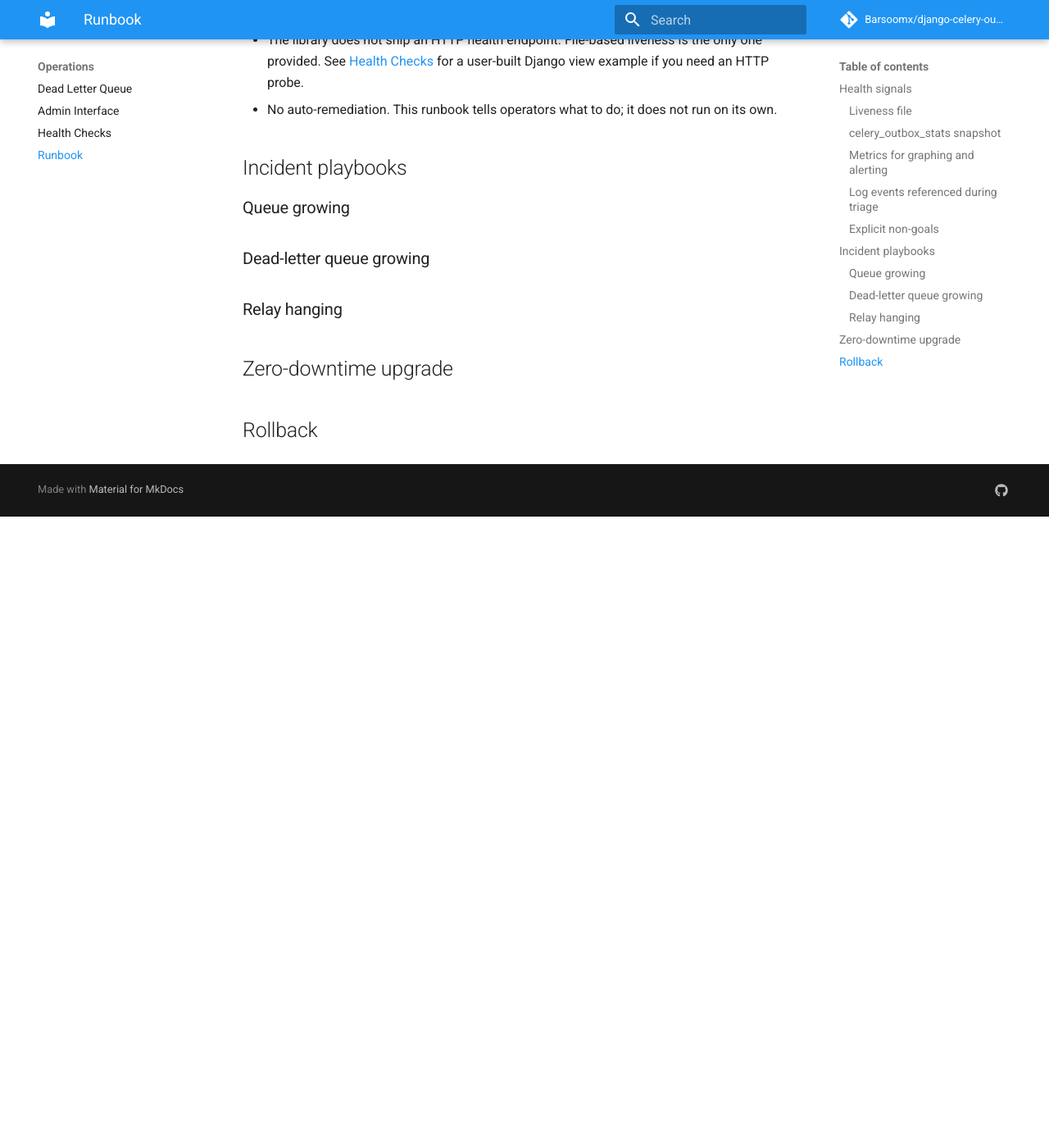
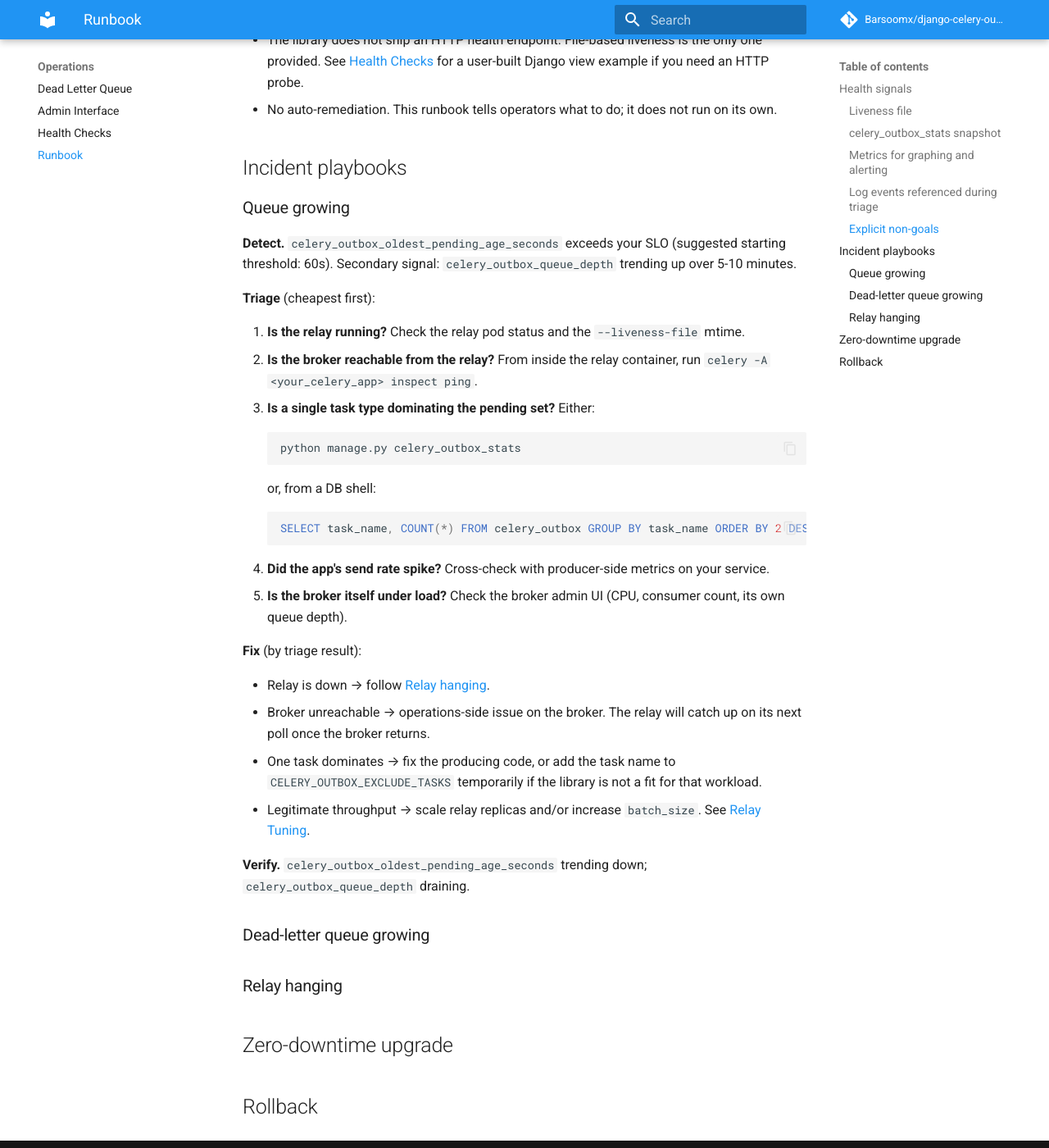
Before and after one commit to Barsoomx/django-celery-outbox, an MkDocs documentation site: the page built from docs/operations/runbook.md, in a window 1280 px wide and 1400 px high, scrolled down 1982 px. Shown: the whole window at 82% size. Built offline with MkDocs 1.6.1 and Material for MkDocs 9.7.7, drawn with Linux system fonts in a browser that asks for light colours; comment, search, counter and statistics services are not loaded; before the commit the page ends 2612 px from its top, so only the background shows below that.

Commit message:
docs(runbook): queue growing playbook
Refs #20

Co-Authored-By: Claude Opus 4.7 (1M context) <noreply@anthropic.com>

````diff
--- a/docs/operations/runbook.md
+++ b/docs/operations/runbook.md
@@ -59,7 +59,35 @@ Full catalogue: [Logging Events](../observability/logging-events.md).
 
 ### Queue growing
 
-<!-- filled in by Task 3 -->
+**Detect.** `celery_outbox_oldest_pending_age_seconds` exceeds your SLO (suggested starting threshold: 60s). Secondary signal: `celery_outbox_queue_depth` trending up over 5-10 minutes.
+
+**Triage** (cheapest first):
+
+1. **Is the relay running?** Check the relay pod status and the `--liveness-file` mtime.
+2. **Is the broker reachable from the relay?** From inside the relay container, run `celery -A <your_celery_app> inspect ping`.
+3. **Is a single task type dominating the pending set?** Either:
+
+    ```bash
+    python manage.py celery_outbox_stats
+    ```
+
+    or, from a DB shell:
+
+    ```sql
+    SELECT task_name, COUNT(*) FROM celery_outbox GROUP BY task_name ORDER BY 2 DESC LIMIT 10;
+    ```
+
+4. **Did the app's send rate spike?** Cross-check with producer-side metrics on your service.
+5. **Is the broker itself under load?** Check the broker admin UI (CPU, consumer count, its own queue depth).
+
+**Fix** (by triage result):
+
+- Relay is down → follow [Relay hanging](#relay-hanging).
+- Broker unreachable → operations-side issue on the broker. The relay will catch up on its next poll once the broker returns.
+- One task dominates → fix the producing code, or add the task name to `CELERY_OUTBOX_EXCLUDE_TASKS` temporarily if the library is not a fit for that workload.
+- Legitimate throughput → scale relay replicas and/or increase `batch_size`. See [Relay Tuning](../relay/tuning.md).
+
+**Verify.** `celery_outbox_oldest_pending_age_seconds` trending down; `celery_outbox_queue_depth` draining.
 
 ### Dead-letter queue growing
 
````
